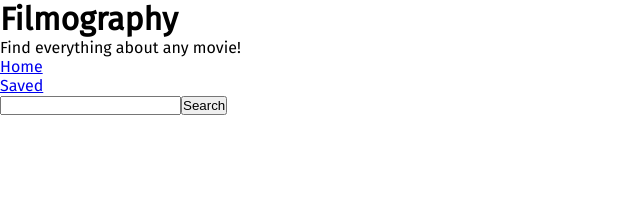
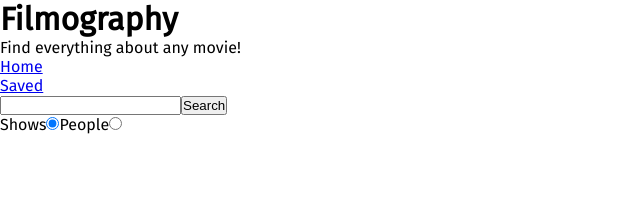
Before and after one commit to musab-momin/Box-office, a React (Create React App) app: page / in a window 1280 px wide. Shown: the top 205 px of the page, without its empty margins (0-640 px from the left). Built offline with nearby package versions, Linux system fonts and the light colour scheme.

Commit message:
search with option is done

```diff
--- a/src/pages/Home.jsx
+++ b/src/pages/Home.jsx
@@ -5,9 +5,14 @@ import { getApi } from '../misc/config';
 const Home = () => {
   const [search, setSearch] = useState('');
   const [results, setResults] = useState(null);
+  const [searchType, setSearchType] = useState('shows');
+  const isShowSearch = searchType === 'shows';
 
   const handleSearch = () => {
-    getApi(`/search/shows?q=/${search}`).then(data=>setResults(data)).catch(err=>console.error(err));
+    const searchOption = searchType === 'shows' ? `/search/shows?q=/${search}` : `/search/people?q=/${search}`
+    getApi(searchOption)
+      .then(data => setResults(data))
+      .catch(err => console.error(err));
   };
 
   const onInputSearch = eve => {
@@ -18,22 +23,21 @@ const Home = () => {
     if (eve.keyCode === 13) handleSearch();
   };
 
+  const onTypeChange = eve => {
+    setSearchType(eve.target.value);
+  };
+
   const renderResult = () => {
     if (results && results.length > 0) {
-      return (
-        <div>
-          {results?.map(item => (
-            <div key={item.show.id}> {item.show.name} </div>
-          ))}
-        </div>
-      );
+      return results[0].show
+        ? results?.map(item => <div key={item.show.id}> {item.show.name} </div>)
+        : results?.map(item => (<div key={item.person.id}> {item.person.name} </div>));
     }
 
-    if(results && results.length === 0){
-      return <h3>No result found</h3>
+    if (results && results.length === 0) {
+      return <h3>No result found</h3>;
     }
     return null;
-
   };
 
   return (
@@ -45,11 +49,32 @@ const Home = () => {
         onKeyDown={eve => onEnter(eve)}
       />
       <button type="button" onClick={handleSearch}>
-        {' '}
-        Search{' '}
+        Search
       </button>
 
-      { renderResult() }
+      <div>
+        <label htmlFor="shows">
+          Shows
+          <input
+            type="radio"
+            id="shows"
+            value="shows"
+            onChange={onTypeChange}
+            checked={isShowSearch}
+          />
+        </label>
+        <label htmlFor="people">
+          People
+          <input
+            type="radio"
+            id="people"
+            onChange={onTypeChange}
+            value="people"
+            checked={!isShowSearch}
+          />
+        </label>
+      </div>
+      {renderResult()}
     </MainPageLayout>
   );
 };
```
